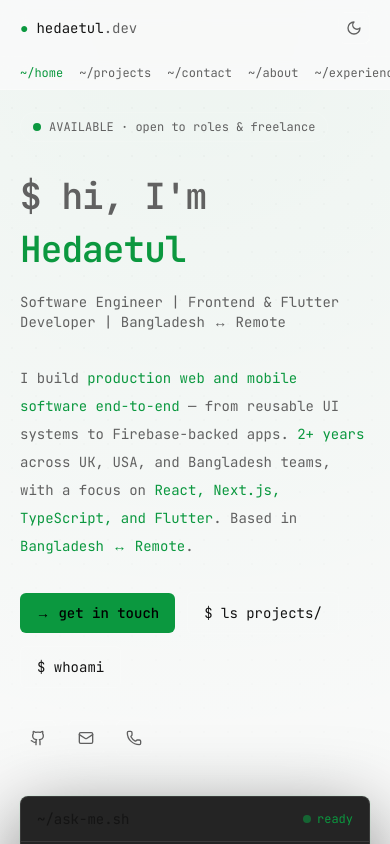
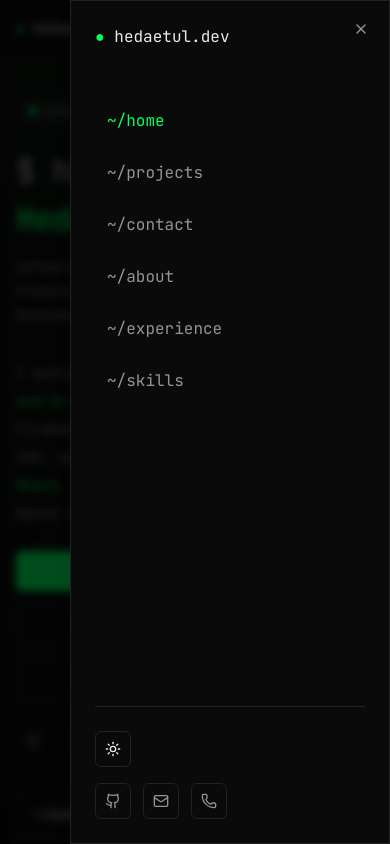
Before and after one commit to hedaetul/portfolio, a Next.js app: page / in a window 390 px wide. Both pictures are taken after a click on the button "Open navigation menu". Shown: the top 844 px of the page. Built offline with nearby package versions, Linux system fonts and the light colour scheme.

Commit message:
mobile responsive

```diff
--- a/app/globals.css
+++ b/app/globals.css
@@ -12,6 +12,7 @@
     --terminal: 142 100% 50%;
     --terminal-dim: 142 72% 42%;
     --terminal-glow: 142 100% 50%;
+    --radius: 0.5rem;
   }
 
   html.light {
@@ -75,7 +76,11 @@
   }
 
   .section-shell {
-    @apply mx-auto max-w-6xl px-5 sm:px-6;
+    @apply mx-auto w-full max-w-6xl px-4 sm:px-6;
+  }
+
+  .page-top {
+    @apply scroll-mt-20 pt-24 sm:scroll-mt-24 sm:pt-28;
   }
 
   .nav-link {
--- a/components/hero-section.tsx
+++ b/components/hero-section.tsx
@@ -34,17 +34,17 @@ function HeroBio() {
 
 export function HeroSection() {
   return (
-    <section id="home" className="relative scroll-mt-24 pt-28 sm:pt-32">
+    <section id="home" className="page-top relative">
       <div className="dot-grid pointer-events-none absolute inset-0 opacity-30 [mask-image:linear-gradient(to_bottom,black,transparent_85%)]" />
 
-      <div className="section-shell relative grid gap-10 pb-20 lg:grid-cols-[1.05fr_.95fr] lg:items-start lg:gap-12">
-        <div>
-          <div className="inline-flex items-center gap-2 rounded-full border border-white/10 bg-white/[0.03] px-3 py-1.5 font-mono text-xs text-muted-foreground">
-            <span className="size-2 rounded-full bg-terminal" />
-            AVAILABLE · {portfolio.availability}
+      <div className="section-shell relative grid gap-8 pb-16 sm:gap-10 sm:pb-20 lg:grid-cols-[1.05fr_.95fr] lg:items-start lg:gap-12">
+        <div className="min-w-0">
+          <div className="inline-flex max-w-full flex-wrap items-center gap-2 rounded-full border border-white/10 bg-white/[0.03] px-3 py-1.5 font-mono text-[11px] text-muted-foreground sm:text-xs">
+            <span className="size-2 shrink-0 rounded-full bg-terminal" />
+            <span className="break-words">AVAILABLE · {portfolio.availability}</span>
           </div>
 
-          <h1 className="mt-8 font-mono text-4xl font-semibold leading-tight tracking-tight text-foreground sm:text-5xl lg:text-[3.35rem]">
+          <h1 className="mt-6 font-mono text-[2rem] font-semibold leading-tight tracking-tight text-foreground sm:mt-8 sm:text-5xl lg:text-[3.35rem]">
             <span className="block text-muted-foreground">$ hi, I&apos;m</span>
             <span className="mt-2 block text-terminal">
               {portfolio.firstName}
@@ -52,39 +52,43 @@ export function HeroSection() {
             </span>
           </h1>
 
-          <p className="mt-5 font-mono text-sm text-muted-foreground sm:text-base">
-            {portfolio.role} | {portfolio.titleLine} | {portfolio.locationShort}
+          <p className="mt-4 max-w-xl font-mono text-xs leading-6 text-muted-foreground sm:mt-5 sm:text-sm sm:leading-7 md:text-base">
+            <span className="block sm:inline">{portfolio.role}</span>
+            <span className="hidden sm:inline"> | </span>
+            <span className="block sm:inline">{portfolio.titleLine}</span>
+            <span className="hidden sm:inline"> | </span>
+            <span className="block sm:inline">{portfolio.locationShort}</span>
           </p>
 
           <div className="mt-8">
             <HeroBio />
           </div>
 
-          <div className="mt-8 flex flex-wrap items-center gap-3">
+          <div className="mt-6 flex flex-col gap-3 sm:mt-8 sm:flex-row sm:flex-wrap sm:items-center">
             <Link
               href="/contact"
-              className="inline-flex items-center gap-2 rounded-md bg-terminal px-4 py-2.5 font-mono text-sm font-medium text-black transition hover:bg-terminal/90"
+              className="inline-flex w-full items-center justify-center gap-2 rounded-md bg-terminal px-4 py-2.5 font-mono text-sm font-medium text-black transition hover:bg-terminal/90 sm:w-auto"
             >
               → get in touch
             </Link>
             <Link
               href="/projects"
-              className="inline-flex items-center gap-2 rounded-md border border-white/15 px-4 py-2.5 font-mono text-sm text-foreground transition hover:border-terminal/40 hover:text-terminal"
+              className="inline-flex w-full items-center justify-center gap-2 rounded-md border border-white/15 px-4 py-2.5 font-mono text-sm text-foreground transition hover:border-terminal/40 hover:text-terminal sm:w-auto"
             >
               $ ls projects/
             </Link>
             <Link
               href="/about"
-              className="inline-flex items-center gap-2 rounded-md border border-white/15 px-4 py-2.5 font-mono text-sm text-foreground transition hover:border-terminal/40 hover:text-terminal"
+              className="inline-flex w-full items-center justify-center gap-2 rounded-md border border-white/15 px-4 py-2.5 font-mono text-sm text-foreground transition hover:border-terminal/40 hover:text-terminal sm:w-auto"
             >
               $ whoami
             </Link>
           </div>
 
-          <SocialLinks className="mt-8" />
+          <SocialLinks className="mt-6 sm:mt-8" />
         </div>
 
-        <div className="lg:sticky lg:top-24">
+        <div className="min-w-0 lg:sticky lg:top-20 lg:self-start">
           <TerminalChat />
         </div>
       </div>
--- a/components/site-header.tsx
+++ b/components/site-header.tsx
@@ -1,10 +1,12 @@
 "use client";
 
-import { Github, Mail, Moon, Phone, Sun } from "lucide-react";
+import { Github, Mail, Menu, Moon, Phone, Sun } from "lucide-react";
 import Link from "next/link";
 import { usePathname } from "next/navigation";
 import { useEffect, useState } from "react";
 
+import { Button } from "@/components/ui/button";
+import { Sheet, SheetClose, SheetContent, SheetHeader, SheetTitle, SheetTrigger } from "@/components/ui/sheet";
 import { navLinks, portfolio } from "@/lib/portfolio";
 import { cn } from "@/lib/utils";
 
@@ -13,8 +15,7 @@ function isActivePath(pathname: string, href: string) {
   return pathname === href || pathname.startsWith(`${href}/`);
 }
 
-export function SiteHeader() {
-  const pathname = usePathname();
+function ThemeToggle({ className }: { className?: string }) {
   const [theme, setTheme] = useState<"dark" | "light">("dark");
 
   useEffect(() => {
@@ -22,65 +23,118 @@ export function SiteHeader() {
   }, [theme]);
 
   return (
-    <header className="fixed inset-x-0 top-0 z-50 border-b border-white/10 bg-background/80 backdrop-blur-md">
-      <div className="section-shell flex h-14 items-center justify-between gap-4">
-        <Link href="/" className="flex shrink-0 items-center gap-2 font-mono text-sm text-foreground">
+    <Button
+      type="button"
+      variant="outline"
+      size="icon"
+      aria-label="Toggle theme"
+      className={className}
+      onClick={() => setTheme((current) => (current === "dark" ? "light" : "dark"))}
+    >
+      {theme === "dark" ? <Sun className="size-4" /> : <Moon className="size-4" />}
+    </Button>
+  );
+}
+
+function NavLink({
+  href,
+  label,
+  pathname,
+  onNavigate,
+  className,
+}: {
+  href: string;
+  label: string;
+  pathname: string;
+  onNavigate?: () => void;
+  className?: string;
+}) {
+  const active = isActivePath(pathname, href);
+
+  return (
+    <Link
+      href={href}
+      onClick={onNavigate}
+      aria-current={active ? "page" : undefined}
+      className={cn(
+        "nav-link font-mono transition",
+        active ? "text-terminal" : "text-muted-foreground hover:text-terminal",
+        className,
+      )}
+    >
+      {label}
+    </Link>
+  );
+}
+
+export function SiteHeader() {
+  const pathname = usePathname();
+  const [menuOpen, setMenuOpen] = useState(false);
+
+  useEffect(() => {
+    setMenuOpen(false);
+  }, [pathname]);
+
+  return (
+    <header className="fixed inset-x-0 top-0 z-50 border-b border-white/10 bg-background/85 backdrop-blur-md supports-[backdrop-filter]:bg-background/70">
+      <div className="section-shell flex h-14 items-center justify-between gap-3">
+        <Link href="/" className="flex min-w-0 items-center gap-2 font-mono text-sm text-foreground">
           <span className="text-terminal">●</span>
-          <span>
+          <span className="truncate">
             {portfolio.firstName.toLowerCase()}<span className="text-muted-foreground">.dev</span>
           </span>
         </Link>
 
         <nav className="hidden items-center gap-5 lg:flex" aria-label="Primary">
           {navLinks.map((link) => (
-            <Link
-              key={link.href}
-              href={link.href}
-              aria-current={isActivePath(pathname, link.href) ? "page" : undefined}
-              className={cn(
-                "nav-link font-mono",
-                isActivePath(pathname, link.href) && "text-terminal",
-              )}
-            >
-              {link.label}
-            </Link>
+            <NavLink key={link.href} href={link.href} label={link.label} pathname={pathname} />
           ))}
         </nav>
 
         <div className="flex items-center gap-2">
-          <button
-            type="button"
-            aria-label="Toggle theme"
-            onClick={() => setTheme((current) => (current === "dark" ? "light" : "dark"))}
-            className="grid size-8 place-items-center rounded-md border border-white/10 text-muted-foreground transition hover:border-terminal/30 hover:text-terminal"
-          >
-            {theme === "dark" ? <Sun className="size-4" /> : <Moon className="size-4" />}
-          </button>
+          <ThemeToggle className="hidden sm:inline-flex" />
+
+          <Sheet open={menuOpen} onOpenChange={setMenuOpen}>
+            <SheetTrigger asChild>
+              <Button variant="outline" size="icon" className="lg:hidden" aria-label="Open navigation menu">
+                <Menu className="size-4" />
+              </Button>
+            </SheetTrigger>
+            <SheetContent side="right" className="flex flex-col">
+              <SheetHeader>
+                <SheetTitle>
+                  <span className="text-terminal">●</span> {portfolio.firstName.toLowerCase()}.dev
+                </SheetTitle>
+              </SheetHeader>
+
+              <nav className="mt-8 flex flex-col gap-1" aria-label="Mobile">
+                {navLinks.map((link) => (
+                  <SheetClose asChild key={link.href}>
+                    <NavLink
+                      href={link.href}
+                      label={link.label}
+                      pathname={pathname}
+                      className="rounded-md px-3 py-3 text-base"
+                    />
+                  </SheetClose>
+                ))}
+              </nav>
+
+              <div className="mt-auto space-y-4 border-t border-white/10 pt-6">
+                <ThemeToggle className="sm:hidden" />
+                <SocialLinks />
+              </div>
+            </SheetContent>
+          </Sheet>
         </div>
       </div>
-
-      <nav className="section-shell flex gap-4 overflow-x-auto border-t border-white/5 py-2 lg:hidden" aria-label="Mobile">
-        {navLinks.map((link) => (
-          <Link
-            key={link.href}
-            href={link.href}
-            aria-current={isActivePath(pathname, link.href) ? "page" : undefined}
-            className={cn(
-              "nav-link shrink-0 font-mono text-xs",
-              isActivePath(pathname, link.href) && "text-terminal",
-            )}
-          >
-            {link.label}
-          </Link>
-        ))}
-      </nav>
     </header>
   );
 }
 
 export function SocialLinks({ className }: { className?: string }) {
   return (
-    <div className={cn("flex items-center gap-3", className)}>
+    <div className={cn("flex flex-wrap items-center gap-3", className)}>
       <a
         href={portfolio.github}
         target="_blank"
--- /dev/null
+++ b/components/ui/button.tsx
@@ -0,0 +1,43 @@
+import { Slot } from "@radix-ui/react-slot";
+import { cva, type VariantProps } from "class-variance-authority";
+import * as React from "react";
+
+import { cn } from "@/lib/utils";
+
+const buttonVariants = cva(
+  "inline-flex items-center justify-center gap-2 whitespace-nowrap rounded-md font-mono text-sm transition-colors focus-visible:outline-none focus-visible:ring-2 focus-visible:ring-terminal focus-visible:ring-offset-2 focus-visible:ring-offset-background disabled:pointer-events-none disabled:opacity-50",
+  {
+    variants: {
+      variant: {
+        default: "bg-terminal text-black hover:bg-terminal/90",
+        outline: "border border-white/10 bg-transparent text-foreground hover:border-terminal/30 hover:text-terminal",
+        ghost: "text-muted-foreground hover:bg-white/5 hover:text-terminal",
+      },
+      size: {
+        default: "h-9 px-4 py-2",
+        sm: "h-8 px-3 text-xs",
+        icon: "size-9",
+      },
+    },
+    defaultVariants: {
+      variant: "default",
+      size: "default",
+    },
+  },
+);
+
+export interface ButtonProps
+  extends React.ButtonHTMLAttributes<HTMLButtonElement>,
+    VariantProps<typeof buttonVariants> {
+  asChild?: boolean;
+}
+
+const Button = React.forwardRef<HTMLButtonElement, ButtonProps>(
+  ({ className, variant, size, asChild = false, ...props }, ref) => {
+    const Comp = asChild ? Slot : "button";
+    return <Comp className={cn(buttonVariants({ variant, size, className }))} ref={ref} {...props} />;
+  },
+);
+Button.displayName = "Button";
+
+export { Button, buttonVariants };
--- /dev/null
+++ b/components/ui/sheet.tsx
@@ -0,0 +1,82 @@
+"use client";
+
+import * as SheetPrimitive from "@radix-ui/react-dialog";
+import { cva, type VariantProps } from "class-variance-authority";
+import { X } from "lucide-react";
+import * as React from "react";
+
+import { cn } from "@/lib/utils";
+
+const Sheet = SheetPrimitive.Root;
+const SheetTrigger = SheetPrimitive.Trigger;
+const SheetClose = SheetPrimitive.Close;
+const SheetPortal = SheetPrimitive.Portal;
+
+const SheetOverlay = React.forwardRef<
+  React.ElementRef<typeof SheetPrimitive.Overlay>,
+  React.ComponentPropsWithoutRef<typeof SheetPrimitive.Overlay>
+>(({ className, ...props }, ref) => (
+  <SheetPrimitive.Overlay
+    className={cn(
+      "fixed inset-0 z-50 bg-black/70 backdrop-blur-sm data-[state=open]:animate-in data-[state=closed]:animate-out data-[state=closed]:fade-out-0 data-[state=open]:fade-in-0",
+      className,
+    )}
+    {...props}
+    ref={ref}
+  />
+));
+SheetOverlay.displayName = SheetPrimitive.Overlay.displayName;
+
+const sheetVariants = cva(
+  "fixed z-50 gap-4 border border-white/10 bg-background p-6 font-mono shadow-lg transition ease-in-out data-[state=closed]:duration-300 data-[state=open]:duration-500 data-[state=open]:animate-in data-[state=closed]:animate-out",
+  {
+    variants: {
+      side: {
+        top: "inset-x-0 top-0 border-b data-[state=closed]:slide-out-to-top data-[state=open]:slide-in-from-top",
+        bottom:
+          "inset-x-0 bottom-0 border-t data-[state=closed]:slide-out-to-bottom data-[state=open]:slide-in-from-bottom",
+        left: "inset-y-0 left-0 h-full w-[min(100vw-2rem,20rem)] border-r data-[state=closed]:slide-out-to-left data-[state=open]:slide-in-from-left",
+        right:
+          "inset-y-0 right-0 h-full w-[min(100vw-2rem,20rem)] border-l data-[state=closed]:slide-out-to-right data-[state=open]:slide-in-from-right",
+      },
+    },
+    defaultVariants: {
+      side: "right",
+    },
+  },
+);
+
+interface SheetContentProps
+  extends React.ComponentPropsWithoutRef<typeof SheetPrimitive.Content>,
+    VariantProps<typeof sheetVariants> {}
+
+const SheetContent = React.forwardRef<React.ElementRef<typeof SheetPrimitive.Content>, SheetContentProps>(
+  ({ side = "right", className, children, ...props }, ref) => (
+    <SheetPortal>
+      <SheetOverlay />
+      <SheetPrimitive.Content ref={ref} className={cn(sheetVariants({ side }), className)} {...props}>
+        {children}
+        <SheetPrimitive.Close className="absolute right-4 top-4 rounded-md p-1 text-muted-foreground transition hover:text-terminal focus:outline-none focus:ring-2 focus:ring-terminal">
+          <X className="size-4" />
+          <span className="sr-only">Close</span>
+        </SheetPrimitive.Close>
+      </SheetPrimitive.Content>
+    </SheetPortal>
+  ),
+);
+SheetContent.displayName = SheetPrimitive.Content.displayName;
+
+const SheetHeader = ({ className, ...props }: React.HTMLAttributes<HTMLDivElement>) => (
+  <div className={cn("flex flex-col space-y-2 text-left", className)} {...props} />
+);
+SheetHeader.displayName = "SheetHeader";
+
+const SheetTitle = React.forwardRef<
+  React.ElementRef<typeof SheetPrimitive.Title>,
+  React.ComponentPropsWithoutRef<typeof SheetPrimitive.Title>
+>(({ className, ...props }, ref) => (
+  <SheetPrimitive.Title ref={ref} className={cn("font-mono text-base text-foreground", className)} {...props} />
+));
+SheetTitle.displayName = SheetPrimitive.Title.displayName;
+
+export { Sheet, SheetClose, SheetContent, SheetHeader, SheetTitle, SheetTrigger };
--- a/package.json
+++ b/package.json
@@ -10,6 +10,9 @@
     "typecheck": "tsc --noEmit"
   },
   "dependencies": {
+    "@radix-ui/react-dialog": "^1.1.23",
+    "@radix-ui/react-slot": "^1.3.3",
+    "class-variance-authority": "^0.7.1",
     "clsx": "^2.1.1",
     "lucide-react": "^0.468.0",
     "next": "^15.3.3",
--- a/tailwind.config.ts
+++ b/tailwind.config.ts
@@ -2,7 +2,7 @@ import type { Config } from "tailwindcss";
 
 const config: Config = {
   darkMode: ["class"],
-  content: ["./app/**/*.{ts,tsx}", "./components/**/*.{ts,tsx}", "./lib/**/*.{ts,tsx}"],
+  content: ["./app/**/*.{ts,tsx}", "./components/**/*.{ts,tsx}", "./lib/**/*.{ts,tsx}", "./hooks/**/*.{ts,tsx}"],
   theme: {
     extend: {
       colors: {
@@ -19,6 +19,11 @@ const config: Config = {
       fontFamily: {
         mono: ["var(--font-jetbrains-mono)", "ui-monospace", "SFMono-Regular", "Menlo", "monospace"],
       },
+      borderRadius: {
+        lg: "var(--radius)",
+        md: "calc(var(--radius) - 2px)",
+        sm: "calc(var(--radius) - 4px)",
+      },
       keyframes: {
         blink: {
           "0%, 49%": { opacity: "1" },
@@ -28,10 +33,20 @@ const config: Config = {
           "0%, 100%": { opacity: "1" },
           "50%": { opacity: "0.4" },
         },
+        "accordion-down": {
+          from: { height: "0" },
+          to: { height: "var(--radix-accordion-content-height)" },
+        },
+        "accordion-up": {
+          from: { height: "var(--radix-accordion-content-height)" },
+          to: { height: "0" },
+        },
       },
       animation: {
         blink: "blink 1s step-end infinite",
         "pulse-dot": "pulseDot 2s ease-in-out infinite",
+        "accordion-down": "accordion-down 0.2s ease-out",
+        "accordion-up": "accordion-up 0.2s ease-out",
       },
     },
   },
```
Also changed, not shown: 1 other file (tests, documents, lock files or other folders).
